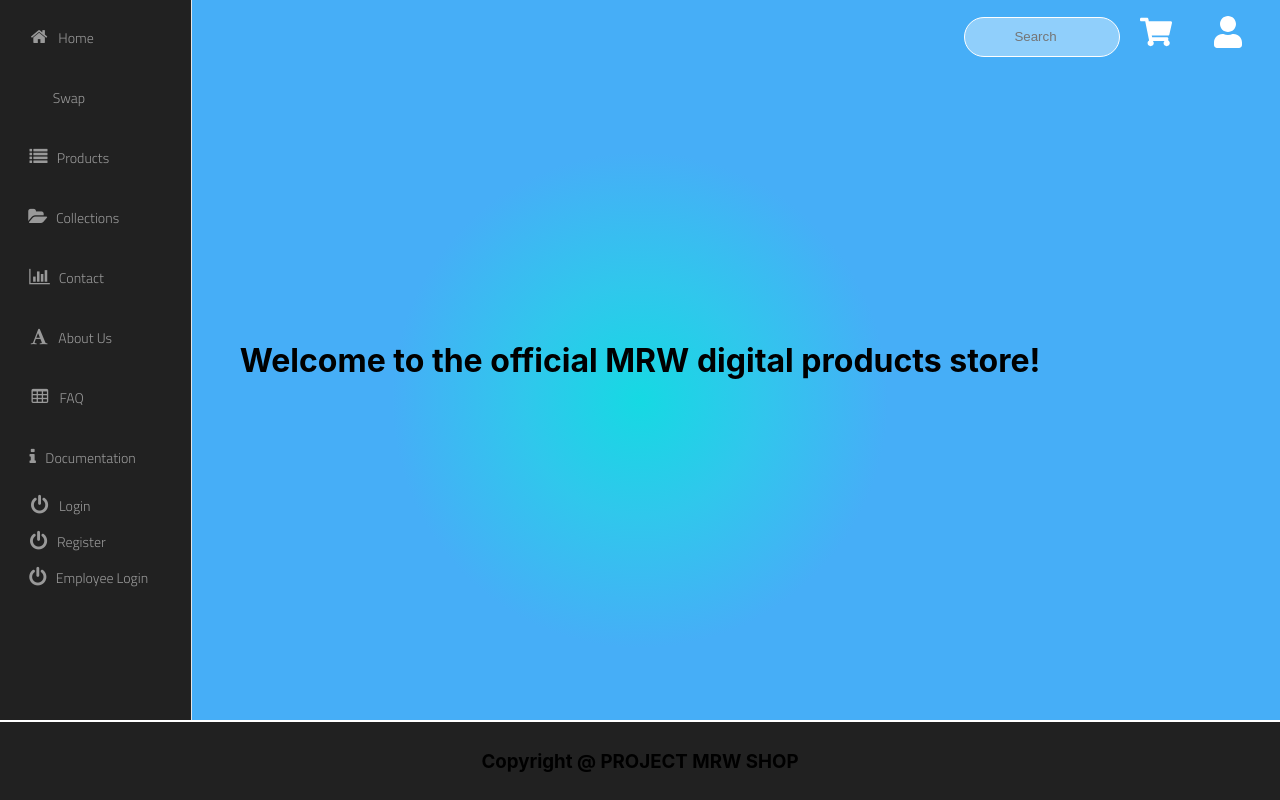
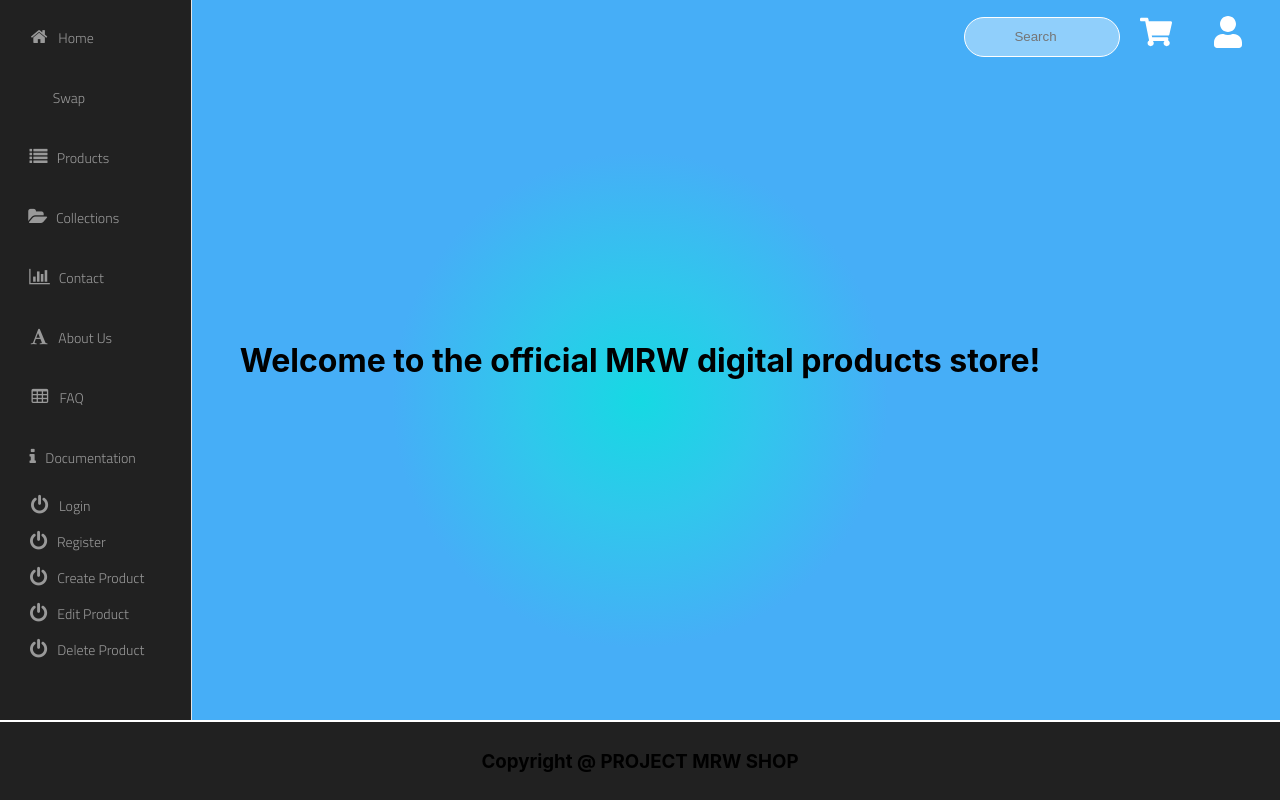
Before and after one commit to Oceanriderrr/eComm-Project, a React (Create React App) app in the folder front-end/: page / in a window 1280 px wide. Built offline with nearby package versions, Linux system fonts and the light colour scheme; some icons are missing; a web font is replaced by a local one.

Commit message:
Start of product CRUD

```diff
--- a/front-end/src/components/Aside/Aside.js
+++ b/front-end/src/components/Aside/Aside.js
@@ -96,10 +96,26 @@ function Aside() {
                 </li>
 
                 <li>
-                   <a href="/register">
+                   <a href="/createProduct">
                          <i className="fa fa-power-off fa-2x"></i>
                         <span className="nav-text">
-                            Employee Login
+                            Create Product
+                        </span>
+                    </a>
+                </li>
+                <li>
+                   <a href="/editProduct">
+                         <i className="fa fa-power-off fa-2x"></i>
+                        <span className="nav-text">
+                            Edit Product
+                        </span>
+                    </a>
+                </li>
+                <li>
+                   <a href="/deleteProduct">
+                         <i className="fa fa-power-off fa-2x"></i>
+                        <span className="nav-text">
+                            Delete Product
                         </span>
                     </a>
                 </li>
--- a/front-end/src/components/Pages/Pages.js
+++ b/front-end/src/components/Pages/Pages.js
@@ -20,6 +20,9 @@ function MainContent(){
     <Route path = "/documentation" element={<Documentation/>}/>
     <Route path = "/404" element={<PageNotFound/>}/>
     <Route path = "/newPage" element={<NewPage/>}/>
+    <Route path = "/createProduct" element={<CreateProduct/>}/>
+    <Route path = "/editProduct" element={<EditProduct/>}/>
+    <Route path = "/deleteProduct" element={<DeleteProduct/>}/>
     </Routes>
 
     );
@@ -302,4 +305,23 @@ function Register(){
 
     );
   }
+
+  // create product page ...............
+  function CreateProduct(props){
+    return(
+      <h1>This is our admin only create product page</h1>
+    );
+  }
+  // edit product page ...............
+  function EditProduct(props){
+    return(
+      <h1>This is our admin only edit product page</h1>
+    );
+  }
+  // create product page ...............
+  function DeleteProduct(props){
+    return(
+      <h1>This is our admin only delete product page</h1>
+    );
+  }
 export default MainContent
```
